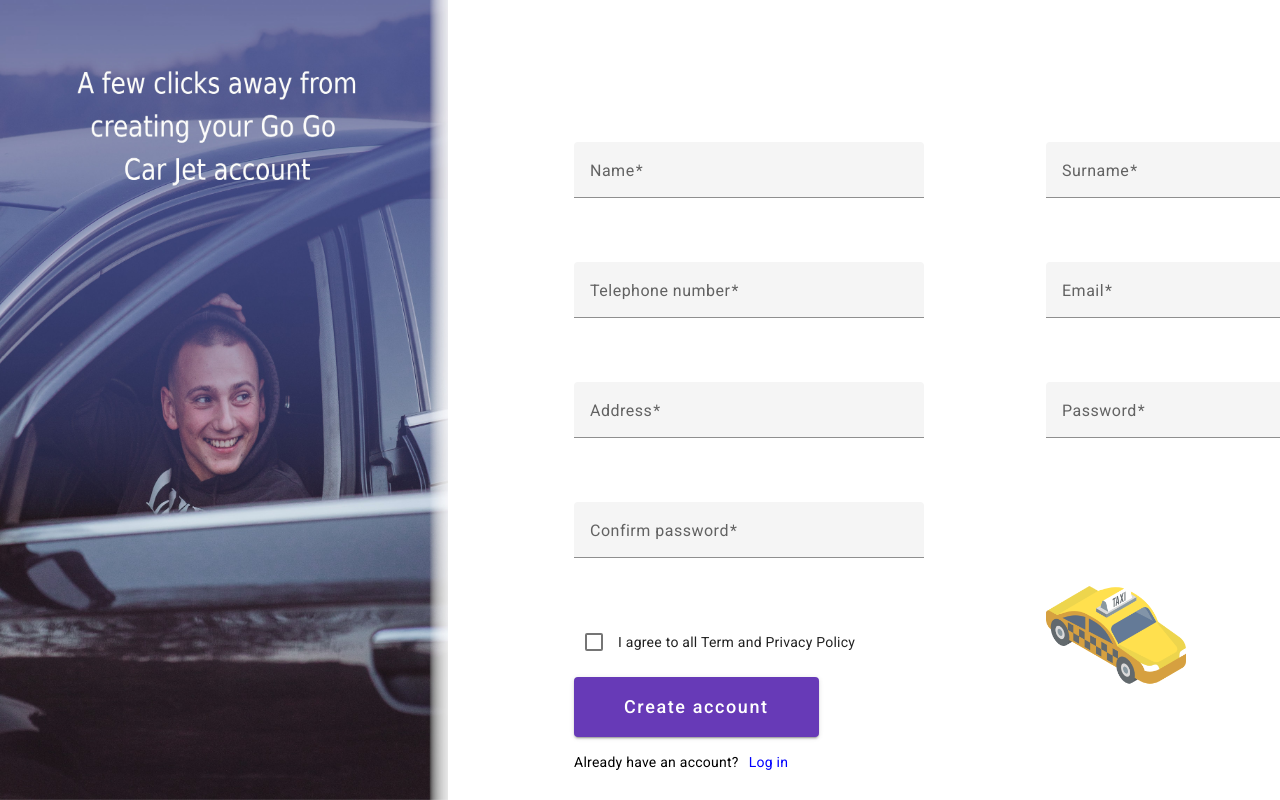
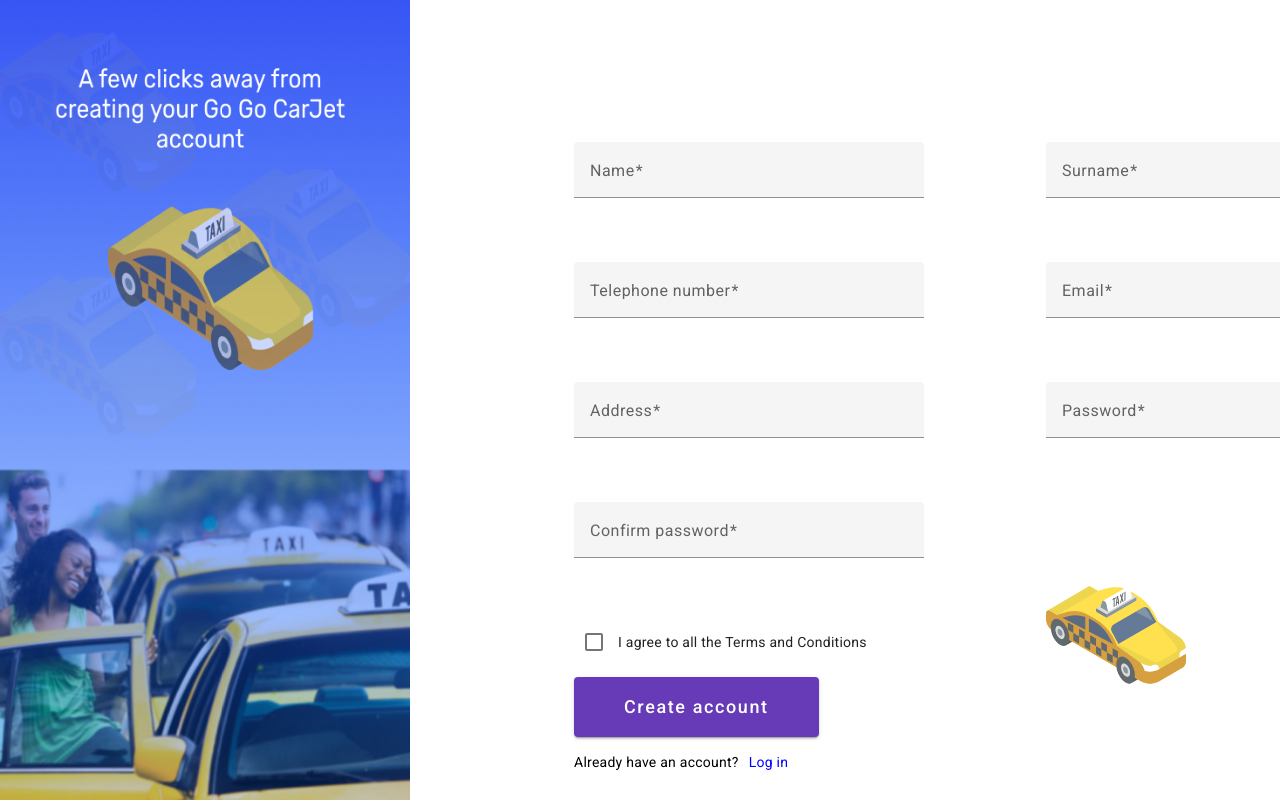
Before and after one commit to dJuKaAaA/IKS-Tim-7, an Angular app: page /register in a window 1280 px wide. Shown: the top 800 px of the page. Built offline with nearby package versions, Linux system fonts and the light colour scheme; no server answers.

Commit message:
Added PassengerService

```diff
--- a/src/app/components/register/register.component.css
+++ b/src/app/components/register/register.component.css
@@ -1,6 +1,6 @@
 #main-image {
     height: 100%;
-    width: 35%;
+    width: 32%;
     position: fixed;
 }
 
--- a/src/app/components/register/register.component.html
+++ b/src/app/components/register/register.component.html
@@ -104,7 +104,7 @@
         <tr>
             <td>
                 <div>
-                    <mat-checkbox id="term-and-privacy-policy">I agree to all Term and Privacy Policy</mat-checkbox>
+                    <mat-checkbox id="term-and-privacy-policy" (change)="termsAndConditionsOnChecked($event)">I agree to all the Terms and Conditions</mat-checkbox>
                 </div>
                 <button type="submit" mat-raised-button color="primary">Create account</button>
                 <div>
--- a/src/app/components/register/register.component.ts
+++ b/src/app/components/register/register.component.ts
@@ -1,6 +1,7 @@
 import { Component } from '@angular/core';
 import { OnInit } from '@angular/core';
 import { Passenger } from 'src/app/model/passenger.model';
+import { PassengerService } from 'src/app/services/passenger.service';
 
 @Component({
   selector: 'app-register',
@@ -9,13 +10,11 @@
 })
 export class RegisterComponent {
 
-  mainImagePath: string = "../../../assets/pexels-alex-9878865.jpg"
+  mainImagePath: string = "../../../assets/register-side-img.png"
   taxiIconPath: string = "../../../assets/taxi.png";
 
-  textInputSize = "400px";
-
   repeatedPassword: string = "";
-  termAndPrivacyAgreement: boolean = false;
+  termsAndConditionsAgreement: boolean = false;
 
   passenger: Passenger = {
     name: "",
@@ -29,12 +28,21 @@
 
   submitted: boolean = false;
 
-  onSubmit() {
-    this.submitted = !this.submitted;
+  constructor(private passengerService: PassengerService) {
+
   }
 
   ngOnInit(): void {
 
   }
 
+  onSubmit() {
+    this.passengerService.create(this.passenger);
+  }
+
+  termsAndConditionsOnChecked(event: any) {
+    this.termsAndConditionsAgreement = event.checked;
+  }
+
+
 }
--- /dev/null
+++ b/src/app/services/passenger.service.ts
@@ -0,0 +1,19 @@
+import { Injectable } from '@angular/core';
+import { Passenger } from '../model/passenger.model';
+import { Observable } from 'rxjs';
+import { HttpClient } from '@angular/common/http';
+
+const API_URL: string = "http://localhost:8081/api/v1/vehicle";
+
+@Injectable({
+  providedIn: 'root'
+})
+export class PassengerService {
+
+  constructor(private http: HttpClient) { }
+
+  public create(passenger: Passenger): void {
+    this.http.post(API_URL, passenger);
+  }
+
+}
--- a/src/app/services/vehicle.service.ts
+++ b/src/app/services/vehicle.service.ts
@@ -3,7 +3,7 @@
 import { Observable } from 'rxjs';
 import { HttpClient, HttpHeaders } from '@angular/common/http';
 
-const API_URL: string = "http://localhost:8081/api/v1/vehicle"
+const API_URL: string = "http://localhost:8081/api/v1/vehicle";
 
 @Injectable({
   providedIn: 'root',
```
Also changed, not shown: 1 other file (tests, documents, lock files or other folders).
